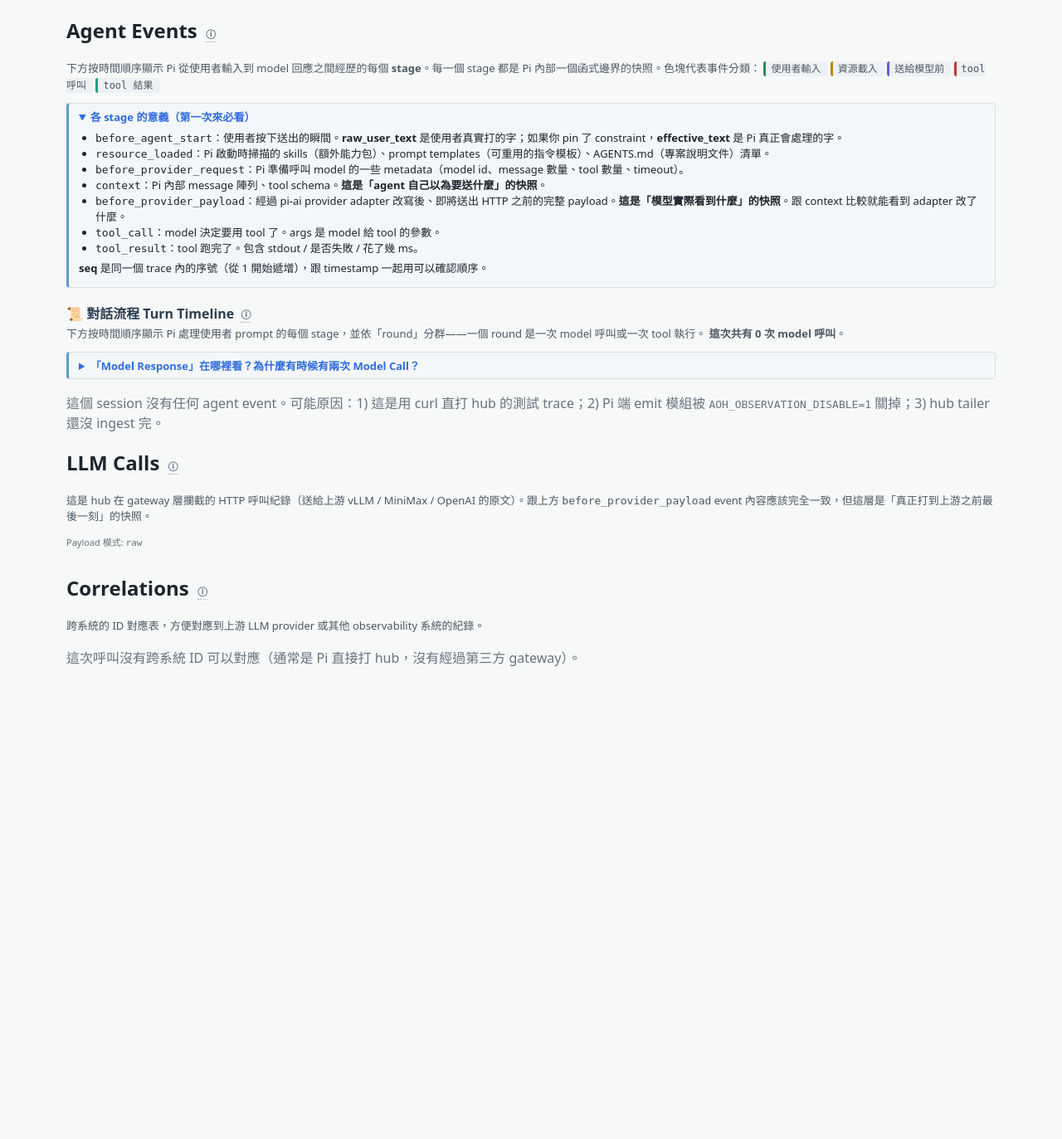
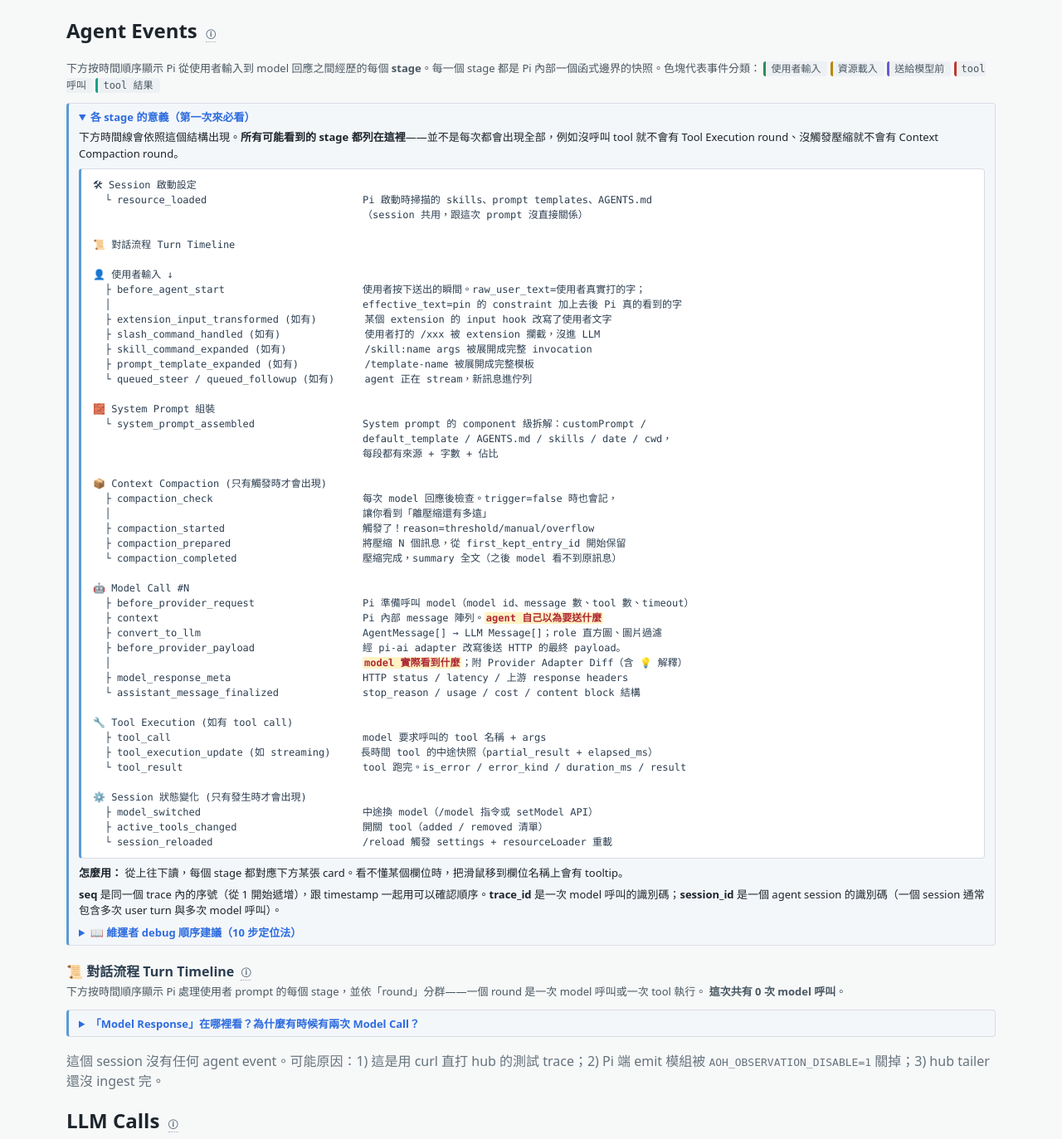
Before and after one commit to istale/agent-observation-hub, a FastAPI app: page /traces/1 in a window 1280 px wide, after a click on "各 stage 的意義（第一次來必看）". Shown: the part 387-1760 px from the top of the page at 83% size. Before the commit the page ends 1190 px from the top, so only its background shows below. Run offline with FastAPI, Linux system fonts and the light colour scheme; data that the repository does not hold is empty; parts of the project's set-up code (start-up, migrations or seed data) failed here and were passed over.

Commit message:
ui: rewrite 各 stage 的意義 help block with full Cut 6 inventory
The 'first time here, read this' panel only listed the original Cut 3a/3b
stages (resource_loaded / before_agent_start / context / tool_call /
tool_result). After Cut 6a–6h there are 18 more stages and 5 round
kinds the user might see and currently has nowhere to look up.

Replaces the bullet list with a structured ASCII-art-style diagram
that mirrors the page structure top-to-bottom:
  🛠 Session 啟動設定
  📜 Turn Timeline (👤 user input → 🧱 sysprompt → 📦 compaction
                    → 🤖 model call → 🔧 tool exec → ⚙️ lifecycle)
Each stage is annotated with what it carries and when it appears, with
'(如有)' / '(只有觸發時)' markers so users know optional stages
won't always be present.

Adds a nested '📖 維運者 debug 順序建議' details with the 10-step
location guide (user input → constraints → system prompt → compaction
→ context vs payload → adapter diff → response → API state → tool →
lifecycle) so a triage flow is one click away.

Also defines trace_id vs session_id vs seq inline since those
identifiers appear throughout the timeline.

Co-Authored-By: Claude Opus 4.7 <noreply@anthropic.com>

```diff
--- a/app/ui/templates/trace.html
+++ b/app/ui/templates/trace.html
@@ -62,16 +62,70 @@
     </p>
     <details class="help-block">
       <summary>各 stage 的意義（第一次來必看）</summary>
-      <ul>
-        <li><code>before_agent_start</code>：使用者按下送出的瞬間。<strong>raw_user_text</strong> 是使用者真實打的字；如果你 pin 了 constraint，<strong>effective_text</strong> 是 Pi 真正會處理的字。</li>
-        <li><code>resource_loaded</code>：Pi 啟動時掃描的 skills（額外能力包）、prompt templates（可重用的指令模板）、AGENTS.md（專案說明文件）清單。</li>
-        <li><code>before_provider_request</code>：Pi 準備呼叫 model 的一些 metadata（model id、message 數量、tool 數量、timeout）。</li>
-        <li><code>context</code>：Pi 內部 message 陣列、tool schema。<strong>這是「agent 自己以為要送什麼」的快照</strong>。</li>
-        <li><code>before_provider_payload</code>：經過 pi-ai provider adapter 改寫後、即將送出 HTTP 之前的完整 payload。<strong>這是「模型實際看到什麼」的快照</strong>。跟 context 比較就能看到 adapter 改了什麼。</li>
-        <li><code>tool_call</code>：model 決定要用 tool 了。args 是 model 給 tool 的參數。</li>
-        <li><code>tool_result</code>：tool 跑完了。包含 stdout / 是否失敗 / 花了幾 ms。</li>
-      </ul>
-      <p><strong>seq</strong> 是同一個 trace 內的序號（從 1 開始遞增），跟 timestamp 一起用可以確認順序。</p>
+      <p>下方時間線會依照這個結構出現。<strong>所有可能看到的 stage 都列在這裡</strong>——並不是每次都會出現全部，例如沒呼叫 tool 就不會有 Tool Execution round、沒觸發壓縮就不會有 Context Compaction round。</p>
+      <pre class="flow-diagram" title="從上到下對照下方真實 cards：圖示中的階段名稱就是 cards 上的 badge 名稱">🛠 Session 啟動設定
+  └ resource_loaded                          Pi 啟動時掃描的 skills、prompt templates、AGENTS.md
+                                             （session 共用，跟這次 prompt 沒直接關係）
+
+📜 對話流程 Turn Timeline
+
+👤 使用者輸入 ↓
+  ├ before_agent_start                       使用者按下送出的瞬間。raw_user_text=使用者真實打的字；
+  │                                          effective_text=pin 的 constraint 加上去後 Pi 真的看到的字
+  ├ extension_input_transformed (如有)        某個 extension 的 input hook 改寫了使用者文字
+  ├ slash_command_handled (如有)              使用者打的 /xxx 被 extension 攔截，沒進 LLM
+  ├ skill_command_expanded (如有)             /skill:name args 被展開成完整 invocation
+  ├ prompt_template_expanded (如有)           /template-name 被展開成完整模板
+  └ queued_steer / queued_followup (如有)     agent 正在 stream，新訊息進佇列
+
+🧱 System Prompt 組裝
+  └ system_prompt_assembled                  System prompt 的 component 級拆解：customPrompt /
+                                             default_template / AGENTS.md / skills / date / cwd，
+                                             每段都有來源 + 字數 + 佔比
+
+📦 Context Compaction (只有觸發時才會出現)
+  ├ compaction_check                         每次 model 回應後檢查。trigger=false 時也會記，
+  │                                          讓你看到「離壓縮還有多遠」
+  ├ compaction_started                       觸發了！reason=threshold/manual/overflow
+  ├ compaction_prepared                      將壓縮 N 個訊息，從 first_kept_entry_id 開始保留
+  └ compaction_completed                     壓縮完成，summary 全文（之後 model 看不到原訊息）
+
+🤖 Model Call #N
+  ├ before_provider_request                  Pi 準備呼叫 model（model id、message 數、tool 數、timeout）
+  ├ context                                  Pi 內部 message 陣列。<strong>agent 自己以為要送什麼</strong>
+  ├ convert_to_llm                           AgentMessage[] → LLM Message[]；role 直方圖、圖片過濾
+  ├ before_provider_payload                  經 pi-ai adapter 改寫後送 HTTP 的最終 payload。
+  │                                          <strong>model 實際看到什麼</strong>；附 Provider Adapter Diff（含 💡 解釋）
+  ├ model_response_meta                      HTTP status / latency / 上游 response headers
+  └ assistant_message_finalized              stop_reason / usage / cost / content block 結構
+
+🔧 Tool Execution (如有 tool call)
+  ├ tool_call                                model 要求呼叫的 tool 名稱 + args
+  ├ tool_execution_update (如 streaming)     長時間 tool 的中途快照（partial_result + elapsed_ms）
+  └ tool_result                              tool 跑完。is_error / error_kind / duration_ms / result
+
+⚙️ Session 狀態變化 (只有發生時才會出現)
+  ├ model_switched                           中途換 model（/model 指令或 setModel API）
+  ├ active_tools_changed                     開關 tool（added / removed 清單）
+  └ session_reloaded                         /reload 觸發 settings + resourceLoader 重載
+</pre>
+      <p><strong>怎麼用：</strong> 從上往下讀，每個 stage 都對應下方某張 card。看不懂某個欄位時，把滑鼠移到欄位名稱上會有 tooltip。</p>
+      <p><strong>seq</strong> 是同一個 trace 內的序號（從 1 開始遞增），跟 timestamp 一起用可以確認順序。<strong>trace_id</strong> 是一次 model 呼叫的識別碼；<strong>session_id</strong> 是一個 agent session 的識別碼（一個 session 通常包含多次 user turn 與多次 model 呼叫）。</p>
+      <details>
+        <summary>📖 維運者 debug 順序建議（10 步定位法）</summary>
+        <ol>
+          <li>使用者真的送了什麼？→ <code>before_agent_start.raw_user_text</code> + <code>extension_input_transformed</code></li>
+          <li>constraint 套了沒？→ <code>before_agent_start.applied_constraints</code> + <code>effective_text</code></li>
+          <li>system prompt 哪裡來的？→ <code>system_prompt_assembled.components</code> 看每段來源</li>
+          <li>context 是不是被 compaction 偷壓了？→ <code>compaction_check.trigger</code> + <code>compaction_completed.summary</code></li>
+          <li>model 看到什麼？→ <code>context</code> (per-message cards) + <code>before_provider_payload</code> (最終 HTTP body)</li>
+          <li>Adapter 改了什麼、為什麼？→ Provider Adapter Diff + 💡 解釋</li>
+          <li>Model 回了什麼、為什麼這樣回？→ <code>assistant_message_finalized.stop_reason</code> + content blocks + usage</li>
+          <li>API 真實狀態？→ <code>model_response_meta.status / latency / headers</code></li>
+          <li>Tool 跑了多久、失敗原因？→ <code>tool_result.error_kind</code> + <code>tool_execution_update</code></li>
+          <li>設定有改過嗎？→ Lifecycle round (<code>model_switched</code> / <code>active_tools_changed</code>)</li>
+        </ol>
+      </details>
     </details>
     {% if session_setup_events %}
     <h3 class="section-sub" title="這些事件是 Pi 啟動 session 那一瞬間做的事，跟使用者送的 prompt 沒有直接關係。一個 session 只會有一次。">🛠 Session 啟動設定
```
